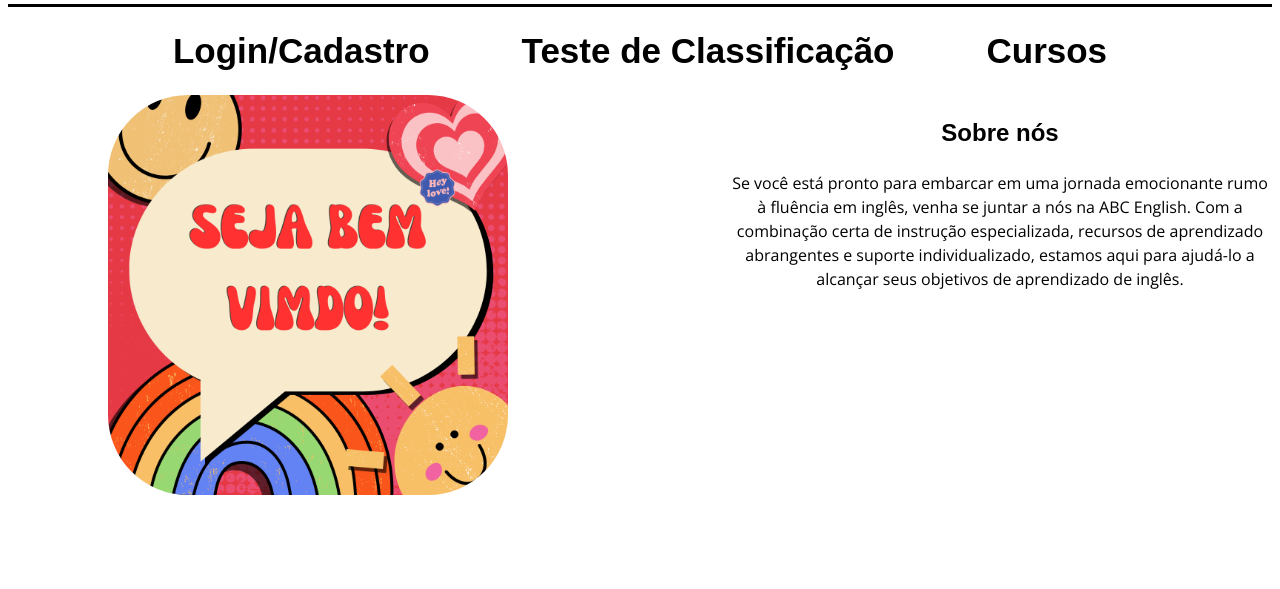
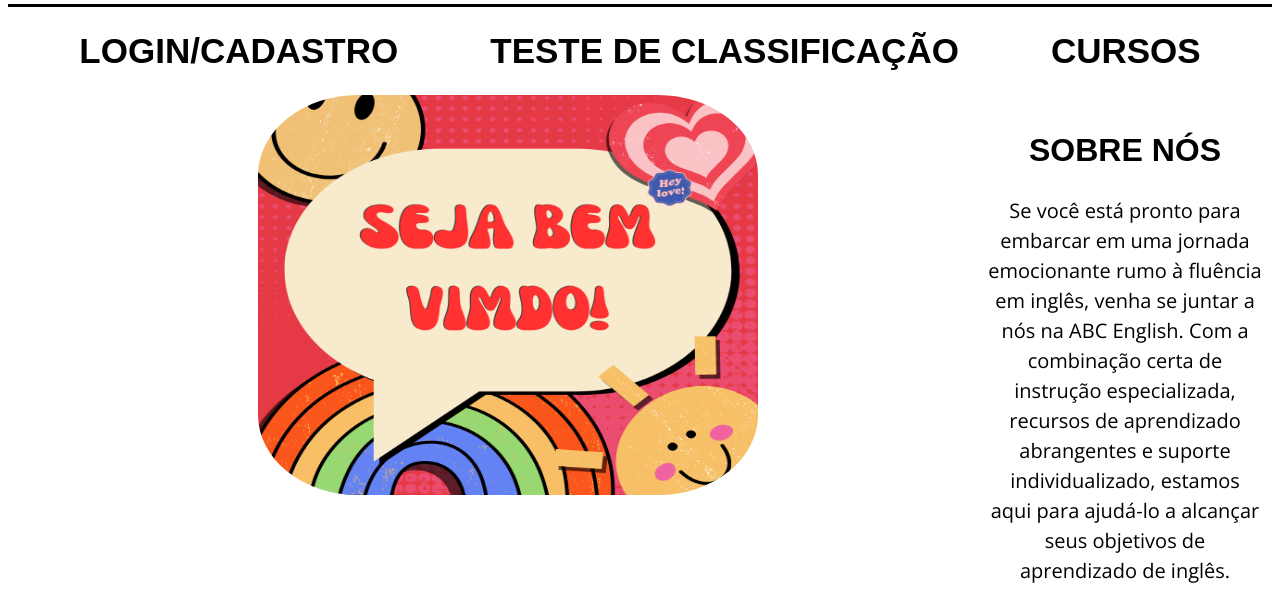
Before and after one commit to Ester2003/CIC-PROJETO_WEB, a plain HTML site: page index.html in a window 1280 px wide. Shown: the part 211-800 px from the top of the page. Drawn offline with nearby package versions, Linux system fonts and the light colour scheme.

Commit message:
Pequenos acertos

```diff
--- a/CSS/style.css
+++ b/CSS/style.css
@@ -24,7 +24,7 @@ body{
 
 .ladoalado{
     display:flex;
-    margin-left:100px;
+    margin-left:250px;
 }
 
 .homelogo{
@@ -53,6 +53,21 @@ body{
 
 .bemvindo{
     border-radius:20%;
-    width: 400px;
+    width: 500px;
     height: 400px;
 }
+
+.retangulo {
+    width: 400px; /* Largura do retângulo */
+    height: 400px; /* Altura do retângulo */
+    justify-content: center;
+    align-items: center;
+    text-align: center; /* Centraliza o texto dentro do retângulo */
+    padding: 10px; /* Espaçamento interno */
+    box-sizing: border-box; /* Inclui bordas e padding no tamanho total */
+}
+
+.texto-retangulo {
+    margin: 0; /* Remove a margem padrão do parágrafo */
+    font-size: 20px;
+}
--- a/index.html
+++ b/index.html
@@ -16,11 +16,11 @@
             <div class="travessao"></div>
             <br>
             <!-- Botões de acesso a outras páginas -->
-            <button class="letra_maior botaohome hammersmith"><a href="login_cadastro.html" class="link-personalizado">Login/Cadastro</a></button>
+            <button class="letra_maior botaohome hammersmith"><a href="login_cadastro.html" class="link-personalizado">LOGIN/CADASTRO</a></button>
             &nbsp;&nbsp;&nbsp;&nbsp;&nbsp;&nbsp;&nbsp;&nbsp;&nbsp;&nbsp;&nbsp;&nbsp;&nbsp;&nbsp;&nbsp;&nbsp;&nbsp;&nbsp;&nbsp;&nbsp;&nbsp;
-            <button class="letra_maior botaohome hammersmith"><a href="teste_nivel_ingles.html" class="link-personalizado">Teste de Classificação</a></button>
+            <button class="letra_maior botaohome hammersmith"><a href="teste_nivel_ingles.html" class="link-personalizado">TESTE DE CLASSIFICAÇÃO</a></button>
             &nbsp;&nbsp;&nbsp;&nbsp;&nbsp;&nbsp;&nbsp;&nbsp;&nbsp;&nbsp;&nbsp;&nbsp;&nbsp;&nbsp;&nbsp;&nbsp;&nbsp;&nbsp;&nbsp;&nbsp;&nbsp;
-            <button class="letra_maior botaohome hammersmith"><a href="cursos.html" class="link-personalizado">Cursos</a></button>
+            <button class="letra_maior botaohome hammersmith"><a href="cursos.html" class="link-personalizado">CURSOS</a></button>
             <br>
         </header>
     </div>
@@ -32,11 +32,11 @@
         </main>
         &nbsp;&nbsp;&nbsp;&nbsp;&nbsp;&nbsp;&nbsp;&nbsp;&nbsp;&nbsp;&nbsp;&nbsp;&nbsp;&nbsp;&nbsp;&nbsp;&nbsp;&nbsp;&nbsp;&nbsp;&nbsp;&nbsp;&nbsp;&nbsp;&nbsp;&nbsp;&nbsp;&nbsp;&nbsp;&nbsp;&nbsp;&nbsp;&nbsp;&nbsp;&nbsp;&nbsp;&nbsp;&nbsp;&nbsp;&nbsp;&nbsp;&nbsp;&nbsp;&nbsp;&nbsp;&nbsp;&nbsp;&nbsp;&nbsp;&nbsp;&nbsp;&nbsp;&nbsp;&nbsp;&nbsp;
         <!--Texto sobre nós-->
-        <section>
-            <h1 class="hammersmith">Sobre nós</h1>
-            <p class="open-sans">Se você está pronto para embarcar em uma jornada emocionante rumo à fluência em inglês, venha se juntar a nós na ABC English. Com a combinação certa de instrução especializada, recursos de aprendizado abrangentes e suporte individualizado, estamos aqui para ajudá-lo a alcançar seus objetivos de aprendizado de inglês.
+        <div class="retangulo">
+            <h1 class="hammersmith">SOBRE NÓS</h1>
+            <p class="open-sans texto-retangulo">Se você está pronto para embarcar em uma jornada emocionante rumo à fluência em inglês, venha se juntar a nós na ABC English. Com a combinação certa de instrução especializada, recursos de aprendizado abrangentes e suporte individualizado, estamos aqui para ajudá-lo a alcançar seus objetivos de aprendizado de inglês.
             </p>
-        </section>
+        </div>
 
     </div>
 </body>
```
